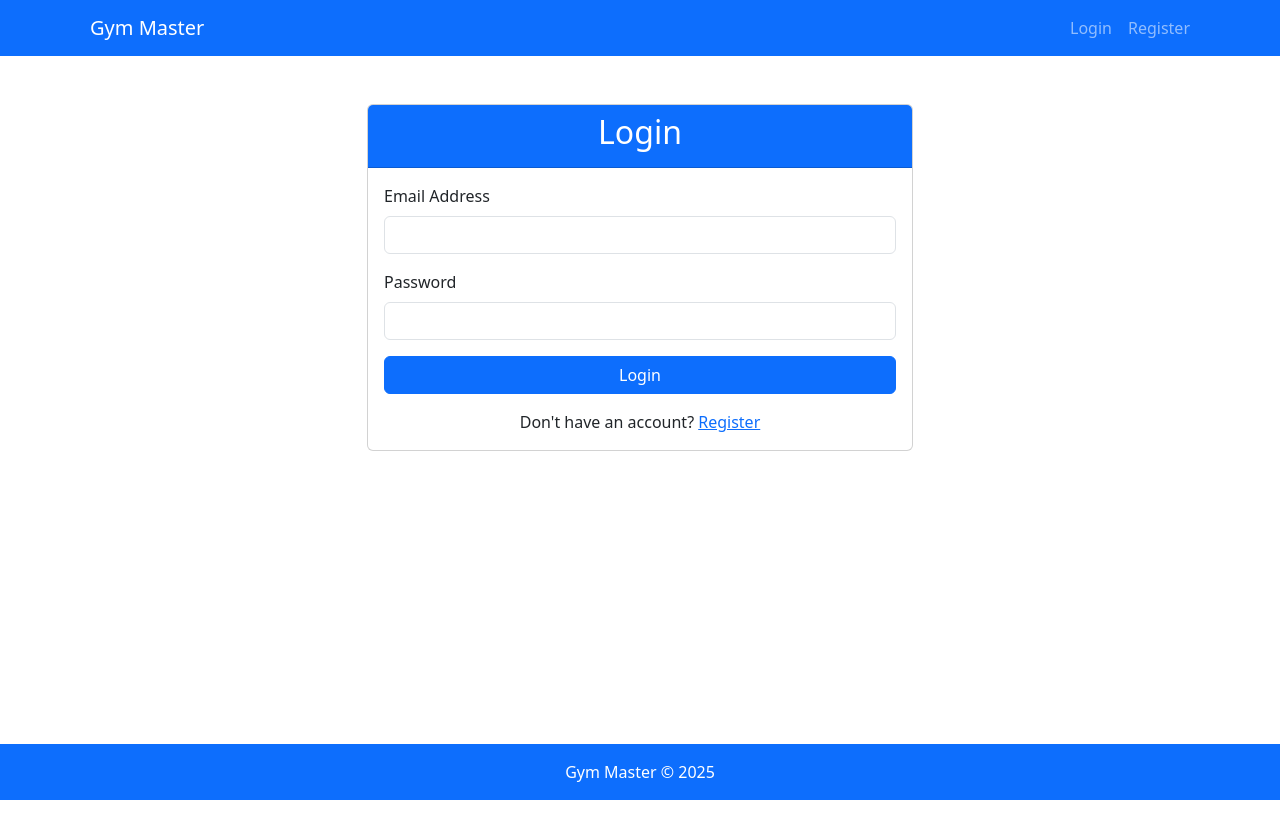
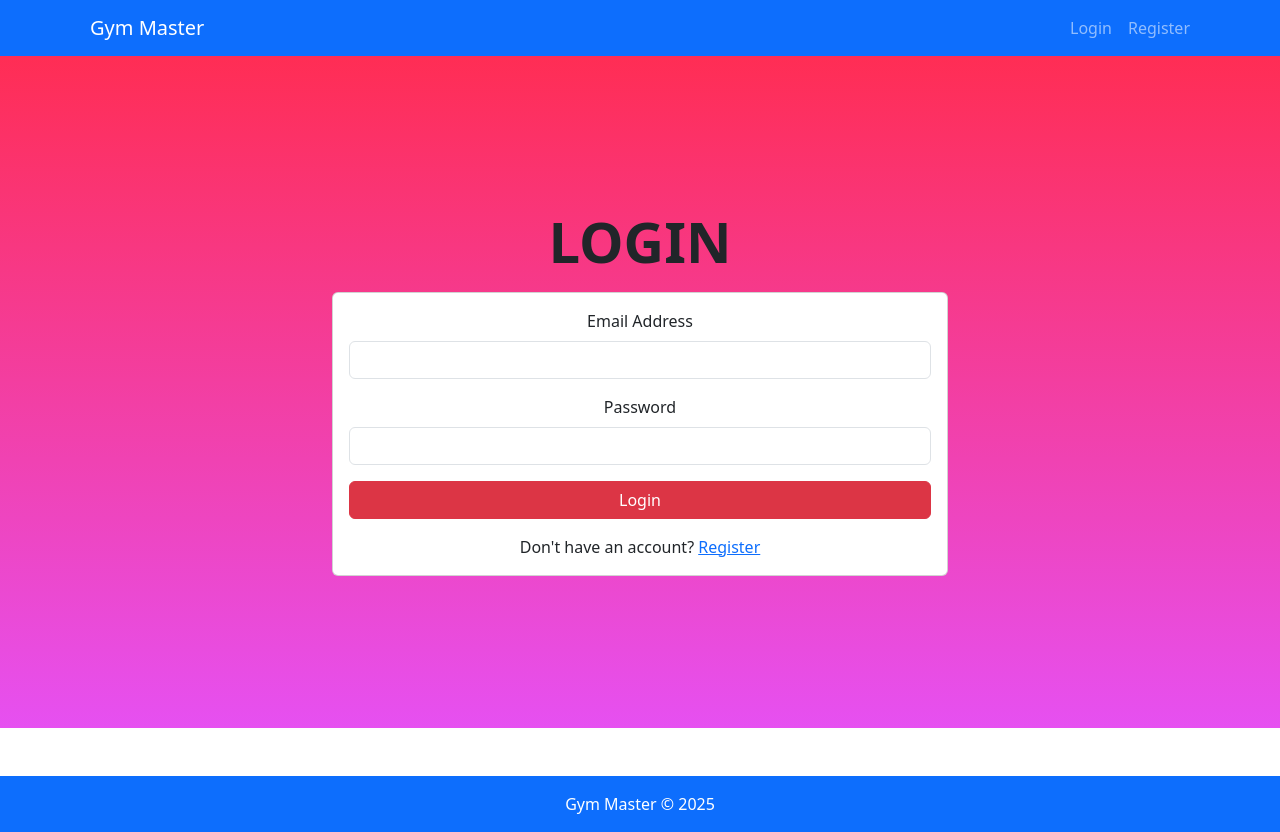
Before and after one commit to Gregory204/GYM-MASTER, a React (Create React App) app in the folder gym-master-frontend/: page /login in a window 1280 px wide. Before the commit the page ends 800 px from the top, so only its background shows below. Built offline with nearby package versions, Linux system fonts and the light colour scheme.

Commit message:
Add files via upload

```diff
--- a/gym-master-frontend/src/components/auth/Login.js
+++ b/gym-master-frontend/src/components/auth/Login.js
@@ -33,13 +33,11 @@ const Login = () => {
   };
 
   return ( // The return statement contains the JSX code for the login form.
-    <div className="container mt-5">
+    <div className="container login">
       <div className="row justify-content-center">
         <div className="col-md-6">
+        <h2 className="text-center display-4 fw-bold pb-2">LOGIN</h2>
           <div className="card">
-            <div className="card-header bg-primary text-white">
-              <h2 className="text-center">Login</h2>
-            </div>
             <div className="card-body">
               {error && (
                 <div className="alert alert-danger">{error}</div>
@@ -69,7 +67,7 @@ const Login = () => {
                     required
                   />
                 </div>
-                <button type="submit" className="btn btn-primary w-100">Login</button>
+                <button type="submit" className="btn btn-danger w-100">Login</button>
               </form>
               <div className="mt-3 text-center">
                 Don't have an account? <Link to="/register">Register</Link>
--- a/gym-master-frontend/src/components/auth/Register.js
+++ b/gym-master-frontend/src/components/auth/Register.js
@@ -57,13 +57,11 @@ const Register = () => {
   };
 
   return (
-    <div className="container mt-5">
+    <div className="container register">
       <div className="row justify-content-center">
+      <h2 className="text-center display-4 fw-bold pb-2">REGISTER</h2>
         <div className="col-md-6">
           <div className="card">
-            <div className="card-header bg-primary text-white">
-              <h2 className="text-center">Register</h2>
-            </div>
             <div className="card-body">
               {(formError || error) && (
                 <div className="alert alert-danger">{formError || error}</div>
@@ -119,7 +117,7 @@ const Register = () => {
                     required
                   />
                 </div>
-                <button type="submit" className="btn btn-primary w-100">Register</button>
+                <button type="submit" className="btn btn-danger w-100">Register</button>
               </form>
               <div className="mt-3 text-center">
                 Already have an account? <Link to="/login">Login</Link>
```
